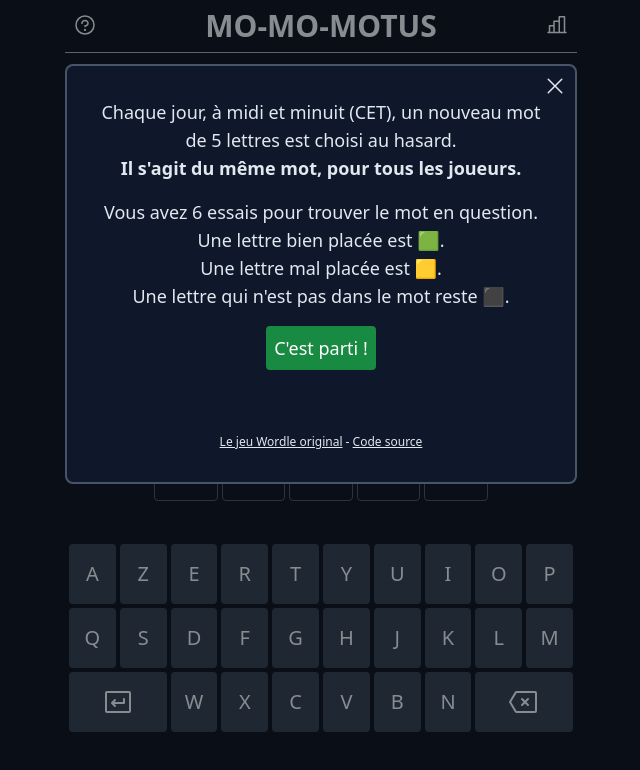
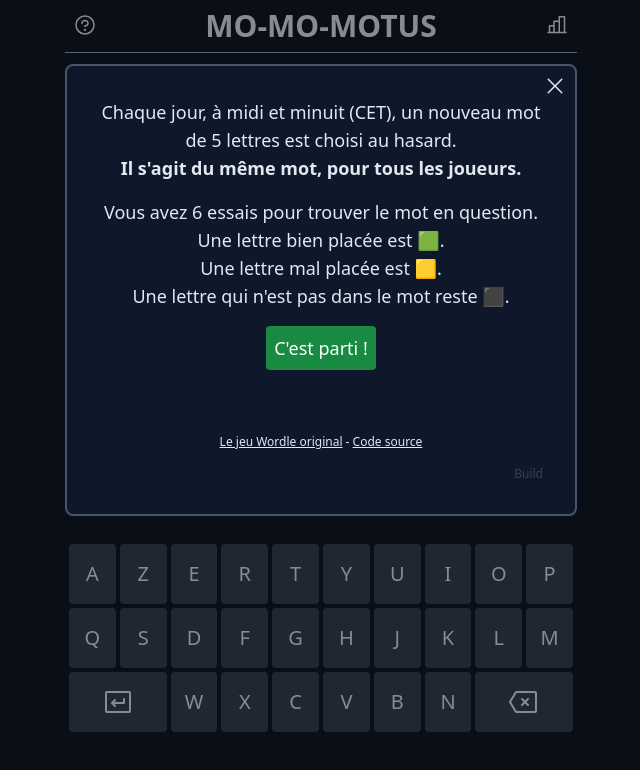
Before and after one commit to scambier/mo-mo-motus, a Vue app: page / in a window 1280 px wide. Shown: the top 770 px of the page, without its empty margins (319-959 px from the left). Built offline with nearby package versions, Linux system fonts and the light colour scheme; a web font is replaced by a local one.

Commit message:
Added build version in welcome modal

```diff
--- a/src/components/modals/ModalWelcome.vue
+++ b/src/components/modals/ModalWelcome.vue
@@ -1,8 +1,8 @@
 <template>
   <ModalBase @close="isVisibleModalWelcome = false">
     <p class="mb-4">
-      Chaque jour, à midi et minuit (CET), un nouveau mot de 5 lettres est choisi au
-      hasard.<br><strong>Il s'agit du même mot, pour tous les joueurs.</strong>
+      Chaque jour, à midi et minuit (CET), un nouveau mot de 5 lettres est
+      choisi au hasard.<br><strong>Il s'agit du même mot, pour tous les joueurs.</strong>
     </p>
     <p class="mb-4">
       Vous avez 6 essais pour trouver le mot en question.<br>
@@ -25,6 +25,10 @@
         class="underline"
         href="https://github.com/scambier/wordle-fr"
         target="_blank">Code source</a>
+      <br><br>
+      <div class="text-right text-slate-700">
+        Build {{ buildDate }}
+      </div>
     </div>
   </ModalBase>
 </template>
@@ -34,4 +38,6 @@ import ButtonGreen from '@/components/common/ButtonGreen.vue'
 import { isVisibleModalWelcome } from '@/composables/modal-manager'
 
 import ModalBase from './ModalBase.vue'
+
+const buildDate = import.meta.env.VITE_BUILD_DATE
 </script>
```
